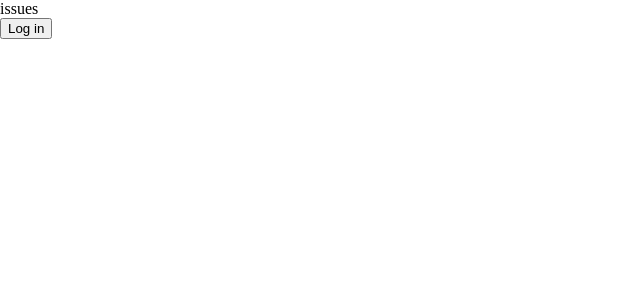
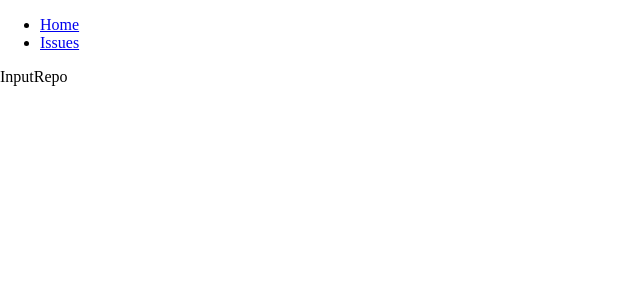
Before and after one commit to Joxter/apc-test, a React (Vite) app: page / in a window 1280 px wide. Shown: the top 300 px of the page, without its empty margins (0-640 px from the left). Built offline with nearby package versions, Linux system fonts and the light colour scheme.

Commit message:
basis pages

```diff
--- a/package.json
+++ b/package.json
@@ -14,7 +14,8 @@
     "effector": "^21.8.12",
     "effector-react": "^21.3.3",
     "react": "^17.0.2",
-    "react-dom": "^17.0.2"
+    "react-dom": "^17.0.2",
+    "react-router-dom": "^5.2.0"
   },
   "devDependencies": {
     "jest": "^27.0.6",
--- a/src/auth/GithubAuth.tsx
+++ /dev/null
@@ -1,41 +0,0 @@
-import React from "react";
-import { Auth0Provider, useAuth0 } from "@auth0/auth0-react";
-
-export const AuthProvider: React.FC = ({ children }) => {
-  return (
-    <Auth0Provider
-      domain="dev-xsdzwft1.us.auth0.com"
-      clientId="YRGjLoSufKW6rOuLePeD9eQfkZDqzrIL"
-      redirectUri={window.location.origin}
-    >
-      {children}
-    </Auth0Provider>
-  );
-};
-
-export const LoginProcess: React.FC = () => {
-  const { isLoading, isAuthenticated, error, user, loginWithRedirect, logout } = useAuth0();
-
-  console.log({ isLoading, isAuthenticated, error, user, loginWithRedirect, logout });
-
-  if (isLoading) {
-    return <div>Loading... <button onClick={() => logout({ returnTo: window.location.origin })}>Log out</button></div>;
-  }
-  if (error) {
-    return (
-      <div>
-        Oops... {error.message}. <a href="/">Try again later </a>
-      </div>
-    );
-  }
-
-  if (isAuthenticated) {
-    return (
-      <div>
-        Hello {user.name} <button onClick={() => logout({ returnTo: window.location.origin })}>Log out</button>
-      </div>
-    );
-  } else {
-    return <button onClick={loginWithRedirect}>Log in</button>;
-  }
-};
--- /dev/null
+++ b/src/pages/InputRepo/Issue.tsx
@@ -0,0 +1,5 @@
+import * as React from "react";
+
+export const InputRepo: React.FC = () => {
+  return <div>InputRepo</div>;
+};
--- /dev/null
+++ b/src/pages/InputRepo/index.ts
@@ -0,0 +1 @@
+export { InputRepo } from "./InputRepo";
--- /dev/null
+++ b/src/pages/Issue/Issue.tsx
@@ -0,0 +1,5 @@
+import * as React from "react";
+
+export const Issue: React.FC = () => {
+  return <div>Issue</div>;
+};
--- /dev/null
+++ b/src/pages/Issue/index.ts
@@ -0,0 +1 @@
+export { Issue } from "./Issue";
--- /dev/null
+++ b/src/pages/IssuesList/IssuesList.tsx
@@ -0,0 +1,5 @@
+import * as React from "react";
+
+export const IssuesList: React.FC = () => {
+  return <div>IssuesList</div>;
+};
--- /dev/null
+++ b/src/pages/IssuesList/index.ts
@@ -0,0 +1 @@
+export { IssuesList } from "./IssuesList";
--- a/src/pages/router.tsx
+++ b/src/pages/router.tsx
@@ -1,13 +1,34 @@
 import React from "react";
-import { LoginProcess } from "../auth/GithubAuth";
+import { BrowserRouter, Switch, Route, Link } from "react-router-dom";
+import { InputRepo } from "./InputRepo/Issue";
+import { IssuesList } from "./IssuesList";
+import { Issue } from "./Issue";
 
 export const Router: React.FC = () => {
   return (
-    <div>
-      issues
-      <div>
-        <LoginProcess />
-      </div>
-    </div>
+    <BrowserRouter>
+      <ul>
+        <li>
+          <Link to="/">Home</Link>
+        </li>
+        <li>
+          <Link to="/issues">Issues</Link>
+        </li>
+      </ul>
+      <Switch>
+        <Route path="/" exact>
+          <InputRepo />
+        </Route>
+        <Route path="/issues" exact>
+          <IssuesList />
+        </Route>
+        <Route path="/issues/:id" exact>
+          <Issue />
+        </Route>
+        <Route path="*">
+          <div>404</div>
+        </Route>
+      </Switch>
+    </BrowserRouter>
   );
 };
```
Also changed, not shown: src/App.tsx (+1 -7 lines), 1 other file (tests, documents, lock files or other folders).
